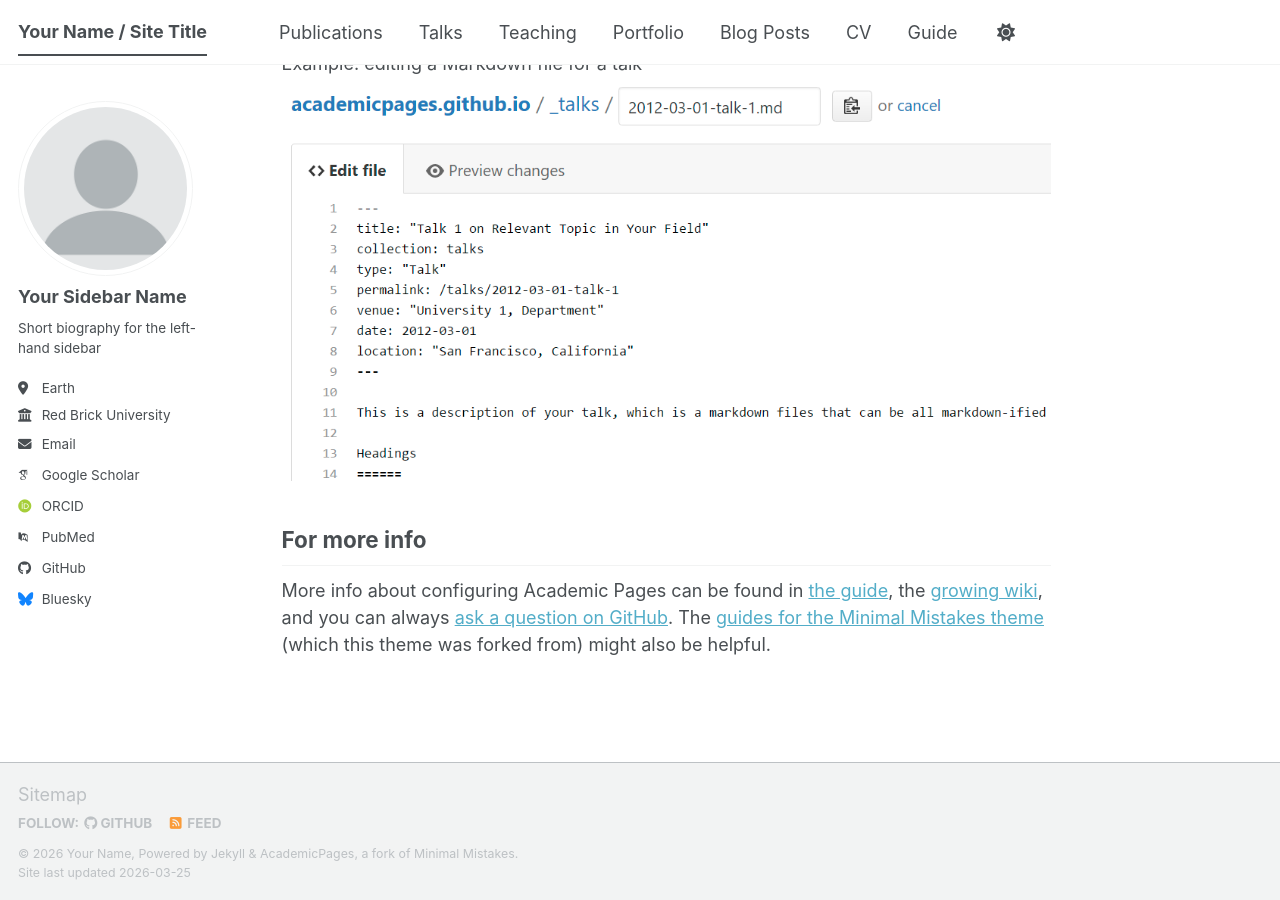
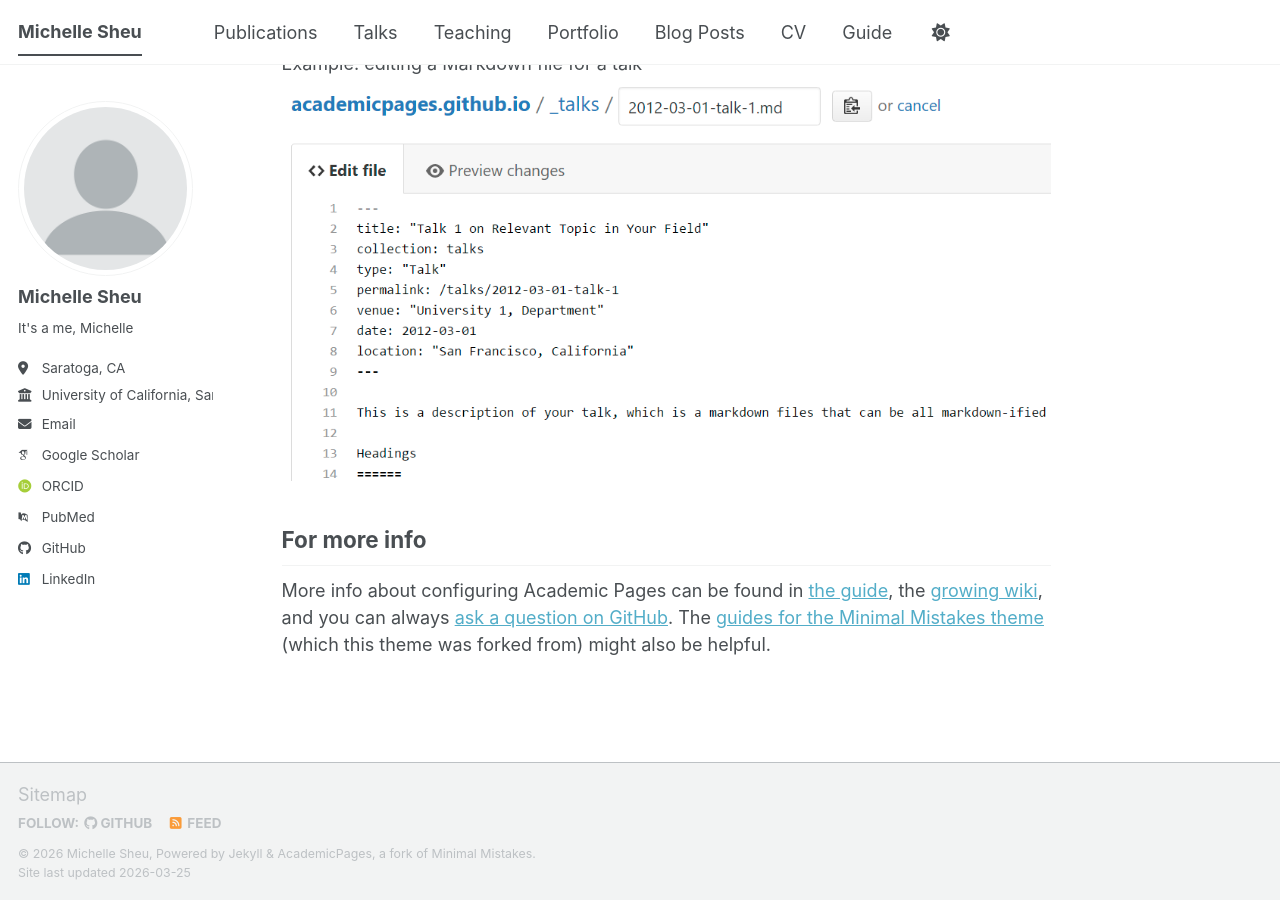
Before and after one commit to michellesheu/michellesheu.github.io, a Jekyll site: the page built from _pages/about.md, in a window 1280 px wide and 900 px high, scrolled down 2720 px. Built offline with Jekyll 4.4.1, drawn with Linux system fonts in a browser that asks for light colours; some web fonts are replaced; a script bundle is joined from its source files by our own code; library files that are not in the unit come from our copies.

Commit message:
Update personal details in _config.yml
Updated personal information including name, description, email, and social media links.

```diff
--- a/_config.yml
+++ b/_config.yml
@@ -9,11 +9,11 @@
 # Basic Site Settings
 locale                   : "en-US"
 site_theme               : "default" # The available themes options are "default", "air", "sunrise", "mint", "dirt" and "contrast"
-title                    : "Your Name / Site Title"
+title                    : "Michelle Sheu"
 title_separator          : "-"
-name                     : &name "Your Name"
-description              : &description "Your Name's academic portfolio"   # Update this with a general description of your site, this is the default if not overridden by a page
-url                      : https://academicpages.github.io # The base hostname & protocol for your site e.g. "https://[your GitHub username].github.io",
+name                     : &name "Michelle Sheu"
+description              : &description "Michelle Sheu's academic portfolio"   # Update this with a general description of your site, this is the default if not overridden by a page
+url                      : https://michellesheu.github.io # The base hostname & protocol for your site e.g. "https://[your GitHub username].github.io",
                                                            # or if you already have some other page hosted on Github then use "https://[your GitHub username].github.io/[Your Repo Name]"
 baseurl                  : "" # the subpath of your site, e.g. "/blog"
 repository               : "academicpages/academicpages.github.io"
@@ -24,13 +24,13 @@ repository               : "academicpages/academicpages.github.io"
 author:
   # Biographic information
   avatar           : "profile.png"
-  name             : "Your Sidebar Name"
+  name             : "Michelle Sheu"
   pronouns         : # example: "she/her"
-  bio              : "Short biography for the left-hand sidebar"
-  location         : "Earth"
-  employer         : "Red Brick University"
+  bio              : "It's a me, Michelle"
+  location         : "Saratoga, CA"
+  employer         : "University of California, Santa Cruz"
   uri              : # URL
-  email            : "none@example.org"
+  email            : "sheumichellee@gmail.com"
 
   # Academic websites
   academia         : # URL
@@ -51,13 +51,13 @@ author:
   bitbucket        : # Username - Update with your username on the site
   codepen          : # Username
   dribbble         : # Username
-  github           : "academicpages"
+  github           : "michellesheu"
   kaggle           : # Username
   stackoverflow    : # User number or user number and name (i.e., use "1" or "1/jeff-atwood")
 
   # Social media
   artstation       : # Username
-  bluesky          : "bsky.app" # Replace this with you Bluesky username
+  bluesky          : # Replace this with you Bluesky username
   facebook         : # Username
   flickr           : # Username
   foursquare       : # Username
@@ -66,7 +66,7 @@ author:
   keybase          : # Username
   instagram        : # Username
   lastfm           : # Username
-  linkedin         : # Username
+  linkedin         : "michelle-sheu"
   mastodon         : # URL
   medium           : # URL
   pinterest        : # Username
```
